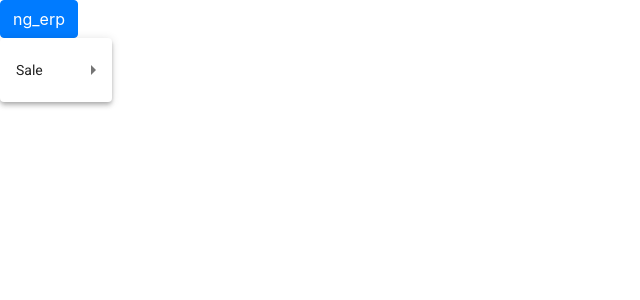
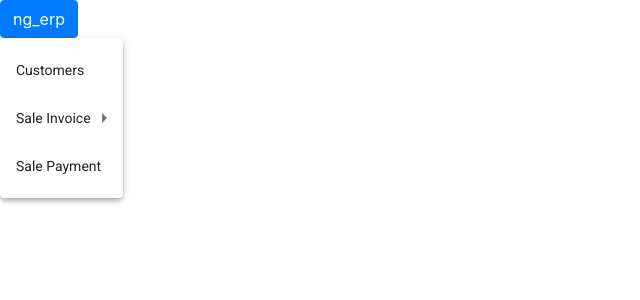
Before and after one commit to GunPkate/ng_erp, an Angular app: page / in a window 1280 px wide. Both pictures are taken after a click on the button "ng_erp". Shown: the top 300 px of the page, without its empty margins (0-640 px from the left). Built offline with nearby package versions, Linux system fonts and the light colour scheme.

Commit message:
complete btn menu v1

```diff
--- a/src/app/app.component.html
+++ b/src/app/app.component.html
@@ -1,4 +1,3 @@
 <app-button-menu [btnTitle] = "title"  [btnMenuList]= "inputBtn1" (BtnEvent)="triggerBtnEvent($event)"></app-button-menu>
 
-<div *ngFor="let i of inputBtn1">1</div>
 {{topic}}
--- a/src/app/app.component.ts
+++ b/src/app/app.component.ts
@@ -10,13 +10,23 @@ export class AppComponent {
   topic = ''
   inputBtn1 = [
     {
-      btnTitleName: "Sale",
-      subMenu: "btn1",
+      btnTitleName: "Customers",
+      subMenu: "1",
+      subBtn:[]
+    },
+    {
+      btnTitleName: "Sale Invoice",
+      subMenu: "2",
       subBtn: [
         {btnTitleName: "Invoice"},
         {btnTitleName: "Receipt"},
         {btnTitleName: "Report"},
       ]
+    },
+    {
+      btnTitleName: "Sale Payment",
+      subMenu: "3",
+      subBtn: []
     },
 
   ]
--- a/src/components/button-menu/button-menu.component.html
+++ b/src/components/button-menu/button-menu.component.html
@@ -1,28 +1,16 @@
 <div>
-    <button mat-button class="btn btn-primary" [matMenuTriggerFor]="animals">{{btnTitle}}</button>
-
+    <button mat-button class="btn btn-primary" [matMenuTriggerFor]="option1">{{btnTitle}}</button>
 </div>
 
-<mat-menu #animals="matMenu" >
-  <div *ngFor="let i of btnMenuList">
-    <button mat-menu-item [matMenuTriggerFor]="option1">{{i.btnTitleName}}</button>
+<mat-menu #option1="matMenu" >
+  <div *ngFor="let btnMenu of btnMenuList; let i = index">
+    <button *ngIf="btnMenu.subBtn.length > 0" mat-menu-item [matMenuTriggerFor]="option2" (menuOpened)="getSubBtn(i+1)">{{btnMenu.btnTitleName}}</button>
+    <button *ngIf="btnMenu.subBtn.length == 0" mat-menu-item >{{btnMenu.btnTitleName}}</button>
   </div>
-  <!-- <button mat-menu-item [matMenuTriggerFor]="option2">Invertebrates</button> -->
 </mat-menu>
 
-<mat-menu #option1="matMenu">
-  <button mat-menu-item (click)="triggerBtn('Insects')">Insects</button>
-  <button mat-menu-item (click)="triggerBtn('Molluscs')">Molluscs</button>
-  <button mat-menu-item (click)="triggerBtn('Crustaceans')">Crustaceans</button>
-  <button mat-menu-item (click)="triggerBtn('Corals')">Corals</button>
-  <button mat-menu-item (click)="triggerBtn('Arachnids')">Arachnids</button>
-  <button mat-menu-item (click)="triggerBtn('Velvet ')">Velvet worms</button>
-  <button mat-menu-item (click)="triggerBtn('Horseshoe ')">Horseshoe crabs</button>
+<mat-menu #option2="matMenu">
+  <div>
+    <button mat-menu-item *ngFor="let i of subBtn" (click)="triggerBtn(i.btnTitleName)">{{i.btnTitleName}}</button>
+  </div>
 </mat-menu>
-
-<mat-menu #amphibians="matMenu">
-  <button mat-menu-item>Sonoran desert toad</button>
-  <button mat-menu-item>Western toad</button>
-  <button mat-menu-item>Arroyo toad</button>
-  <button mat-menu-item>Yosemite toad</button>
-</mat-menu>
--- a/src/components/button-menu/button-menu.component.ts
+++ b/src/components/button-menu/button-menu.component.ts
@@ -1,32 +1,39 @@
 import { CommonModule } from '@angular/common';
 import { Component, EventEmitter, Input, OnInit, Output } from '@angular/core';
 import {MatMenuModule} from '@angular/material/menu';
+import { DomSanitizer } from '@angular/platform-browser';
 
 @Component({
   selector: 'app-button-menu',
   templateUrl: './button-menu.component.html',
   standalone: true,
   imports: [MatMenuModule,CommonModule],
-  styleUrls: ['./button-menu.component.css']
 })
 export class ButtonMenuComponent implements OnInit {
 
-  constructor() { }
+  constructor(private domSanitizer: DomSanitizer) { }
 
   @Input() btnTitle?: string;
   @Input() btnMenuList?: any;
   @Output('BtnEvent')
   btnEvent:EventEmitter<string> = new EventEmitter<string>;
 
-  subBtn: any
+  subBtn: any = []
   ngOnInit(): void {
-    if(this.btnMenuList.subBtn){
-      this.subBtn = this.btnMenuList.subBtn
-    }
+
   }
 
   triggerBtn(value: string){
     this.btnEvent.emit(value);
     console.log(value)
   }
+
+  getSubBtn(number: number){
+    this.subBtn = []
+    this.btnMenuList.forEach((e: any) => {
+        if(number == e.subMenu){
+          this.subBtn = (e.subBtn)
+        }
+      });
+  }
 }
```
Also changed, not shown: src/components/button-menu/button-menu.component.css (deleted), 1 other file (tests, documents, lock files or other folders).
